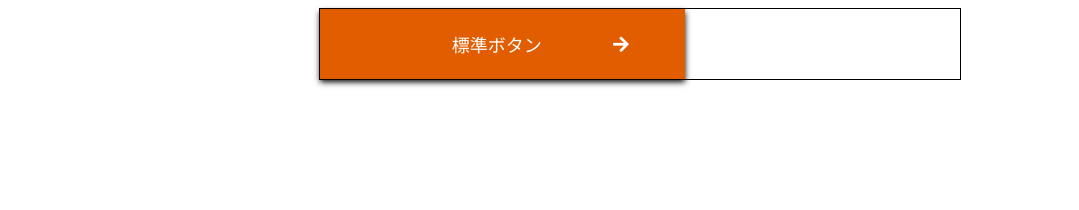
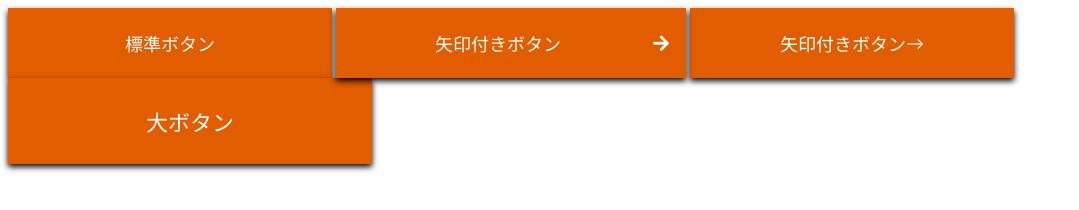
Before and after one commit to toshisns2/chapter_5, a plain HTML site: page index.html in a window 1280 px wide. Shown: the whole page, without its empty margins (0-1079 px from the left). Drawn offline with nearby package versions, Linux system fonts and the light colour scheme.

Commit message:
[update]ボタン
ボタンのCSSを追加しました

```diff
--- a/index.html
+++ b/index.html
@@ -10,7 +10,10 @@
 </head>
 <body>
     <main class="main">
-        <a class="btn btn--arrow-right" href="#">標準ボタン</a>
+        <a class="btn" href="#">標準ボタン</a>
+        <a class="btn btn--arrow-right" href="#">矢印付きボタン</a>
+        <a class="btn" href="#">矢印付きボタン<i class="bi bi-arrow-right"></i></a>
+        <a class="btn btn--large" href="#">大ボタン</a>
     </main>
 </body>
 </html>
--- a/style.css
+++ b/style.css
@@ -1,8 +1,7 @@
-.main {
+/* .main {
     width: 640px;
     margin: 0 auto;
-    border: 1px solid black;
-}
+} */
 
 
 /* ボタン */
@@ -21,13 +20,6 @@
     transition: .25s;
 }
 
-/* 矢印付きボタン */
-.btn--arrow-right {
-    position: relative;
-    padding-right: 2em;
-    padding-left: 1.38em;
-}
-
 .btn:focus,
 .btn:hover {
     background-color: #fff;
@@ -35,11 +27,26 @@
     color: #e25c00;
 }
 
+/* 大ボタン */
+.btn--large {
+    width: 340px;
+    padding-top: 25px;
+    padding-bottom: 25px;
+    font-size: 1.375em;
+}
+
+/* 矢印付きボタン */
+.btn--arrow-right {
+    position: relative;
+    padding-right: 2em;
+    /* padding-left: 1.38em; */
+}
+
 .btn--arrow-right::after {
     content: '\f061';
     position: absolute;
     top: 50%;
-    right: 3em;
+    right: .83em;
     font-family: 'Font Awesome 5 free';
     font-weight: 900;
     transform: translateY(-50%);
```
